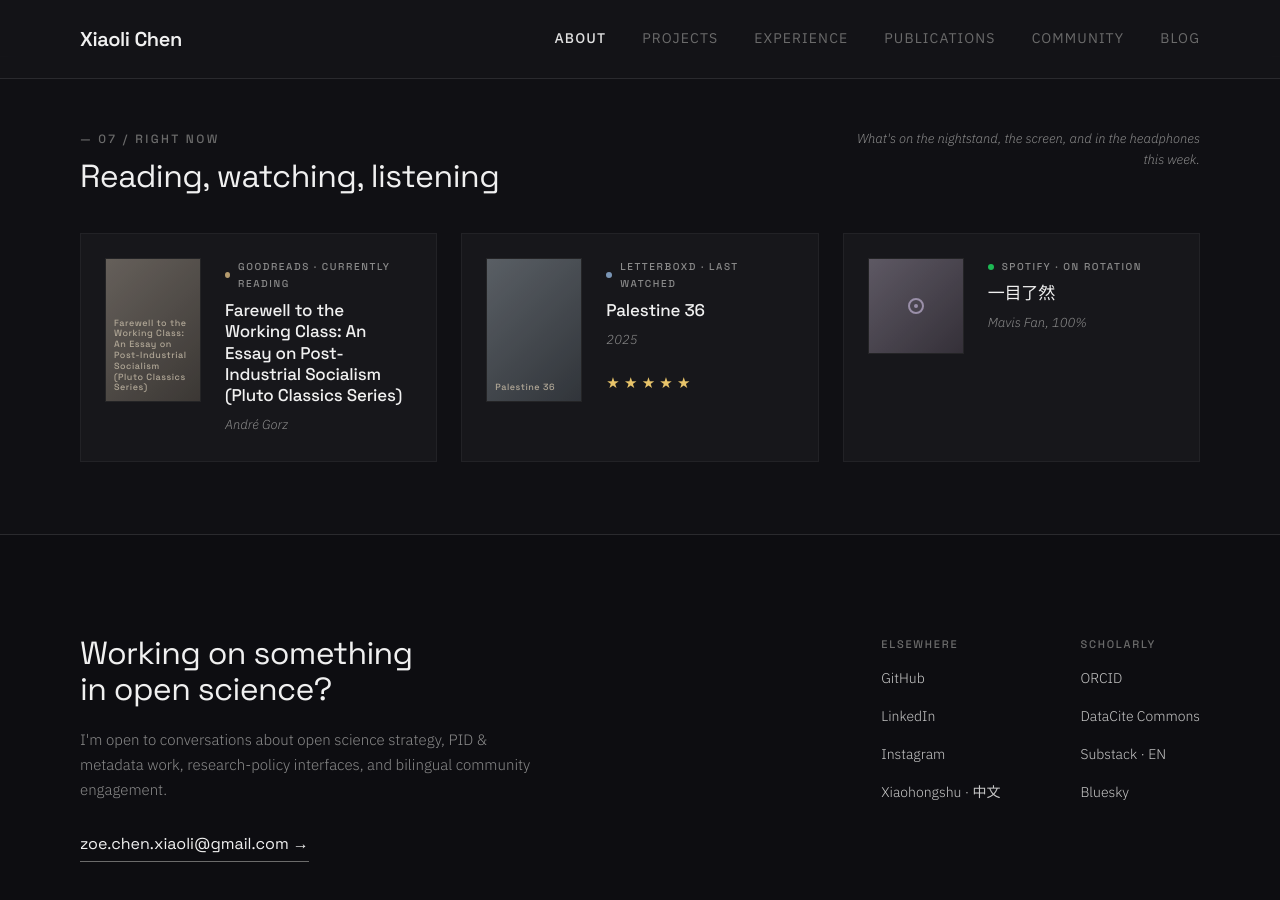
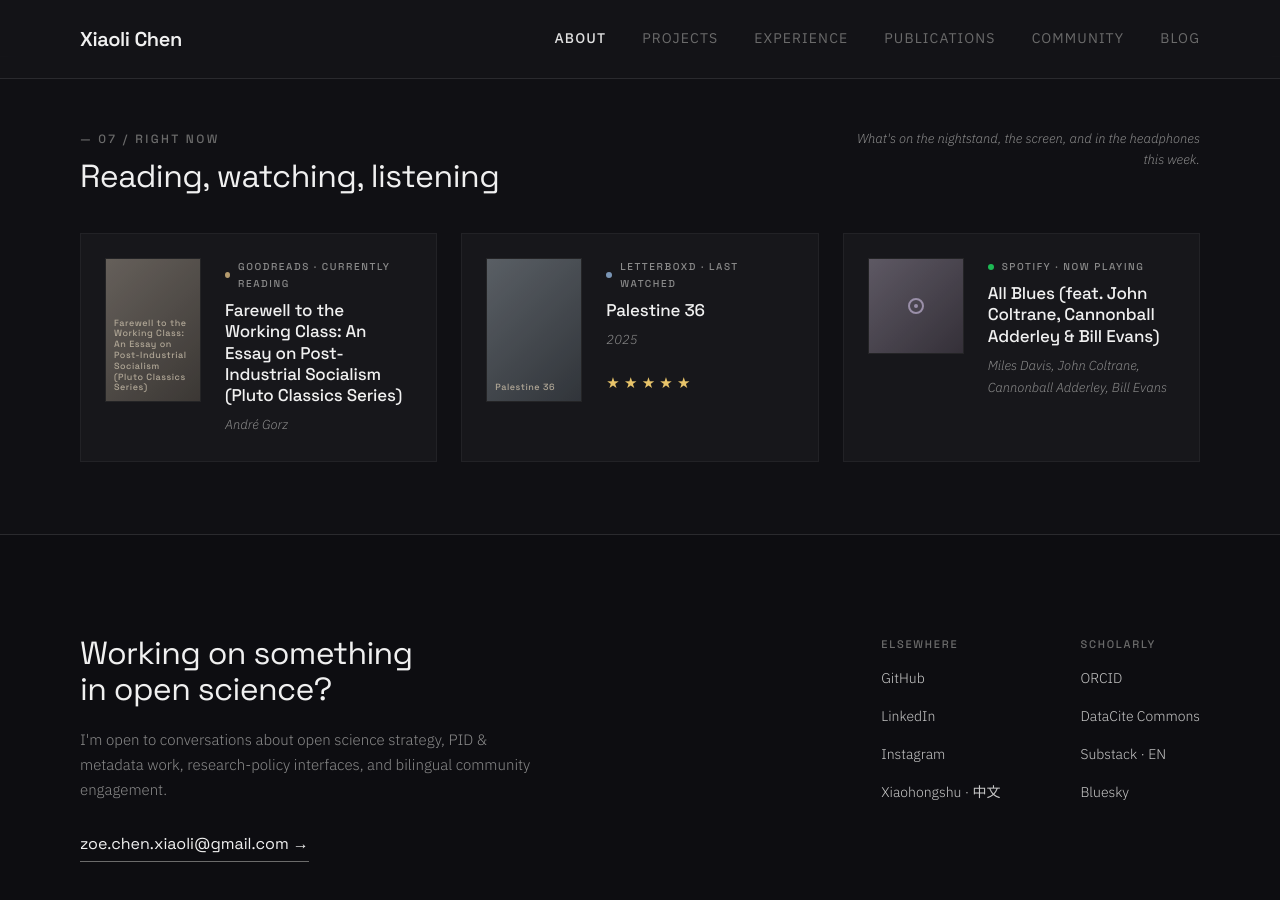
Before and after one commit to xchen101/xchen101.github.io, a Jekyll site: the page built from index.md, in a window 1280 px wide and 900 px high, scrolled down 6657 px. Built offline with Jekyll 4.4.1, drawn with Linux system fonts in a browser that asks for light colours; comment, search, counter and statistics services are not loaded; grey boxes are pictures that could not be loaded.

Commit message:
update: Right Now widget data (auto)

```diff
--- a/_data/now.yml
+++ b/_data/now.yml
@@ -1,4 +1,4 @@
-# Right now — auto-generated by Hermes cron on 2026-06-16 11:00 UTC
+# Right now — auto-generated by Hermes cron on 2026-06-16 17:00 UTC
 # Sources: Goodreads RSS / Letterboxd RSS / Spotify API
 
 reading:
@@ -23,9 +23,9 @@ watching:
 listening:
   service: "Spotify"
   accent: "#1DB954"
-  label: "On rotation"
-  title: "一目了然"
-  artist: "Mavis Fan, 100%"
-  url: "https://open.spotify.com/track/3155LuShA1hgefollxwGSi"
+  label: "Now playing"
+  title: "All Blues (feat. John Coltrane, Cannonball Adderley & Bill Evans)"
+  artist: "Miles Davis, John Coltrane, Cannonball Adderley, Bill Evans"
+  url: "https://open.spotify.com/track/5o3DSHw1ORhM3lWxqGRvEf"
   profile_url: "https://open.spotify.com/"
-  image: "https://i.scdn.co/image/ab67616d00001e026551426c75c360b6ba8cf623"
+  image: "https://i.scdn.co/image/ab67616d00001e020ebc17239b6b18ba88cfb8ca"
```
